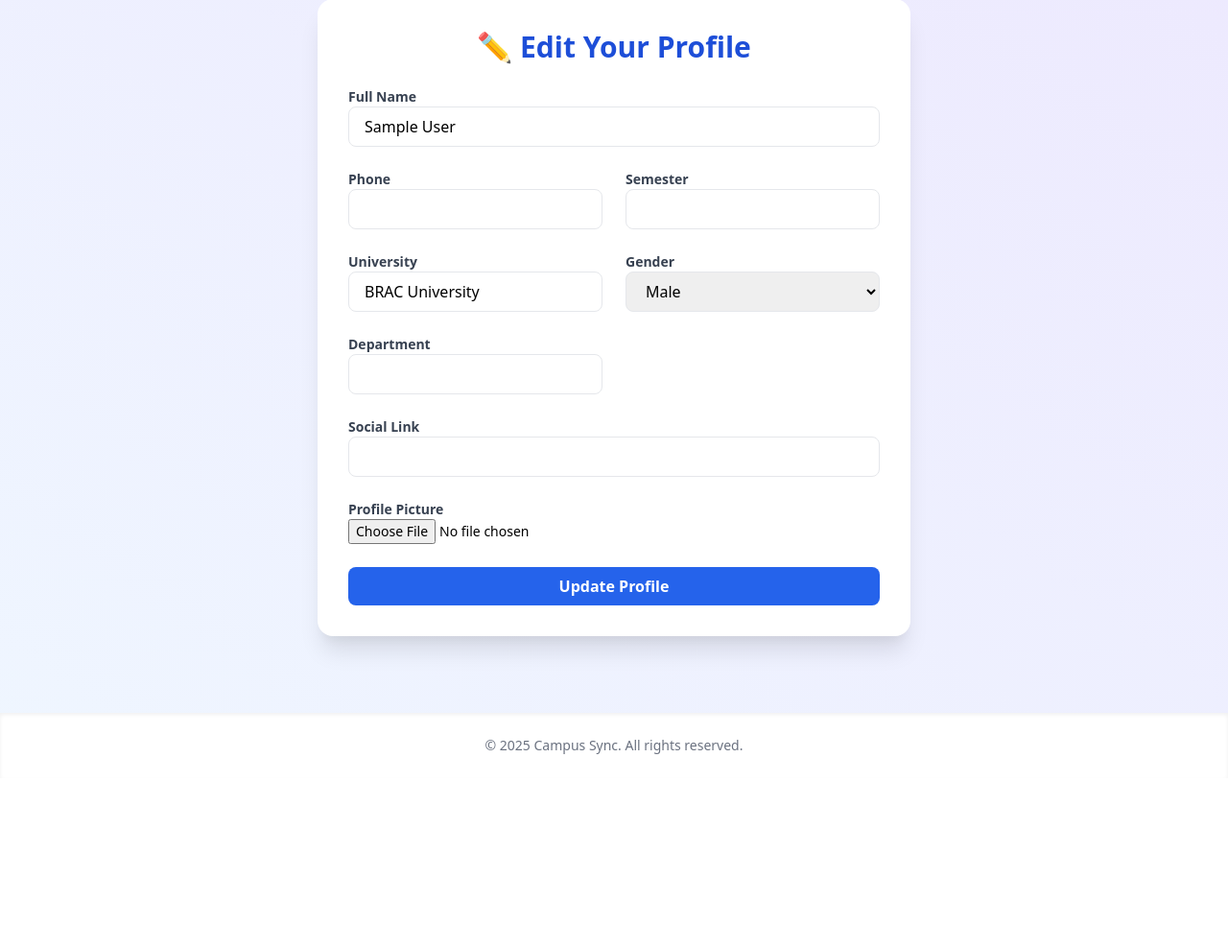
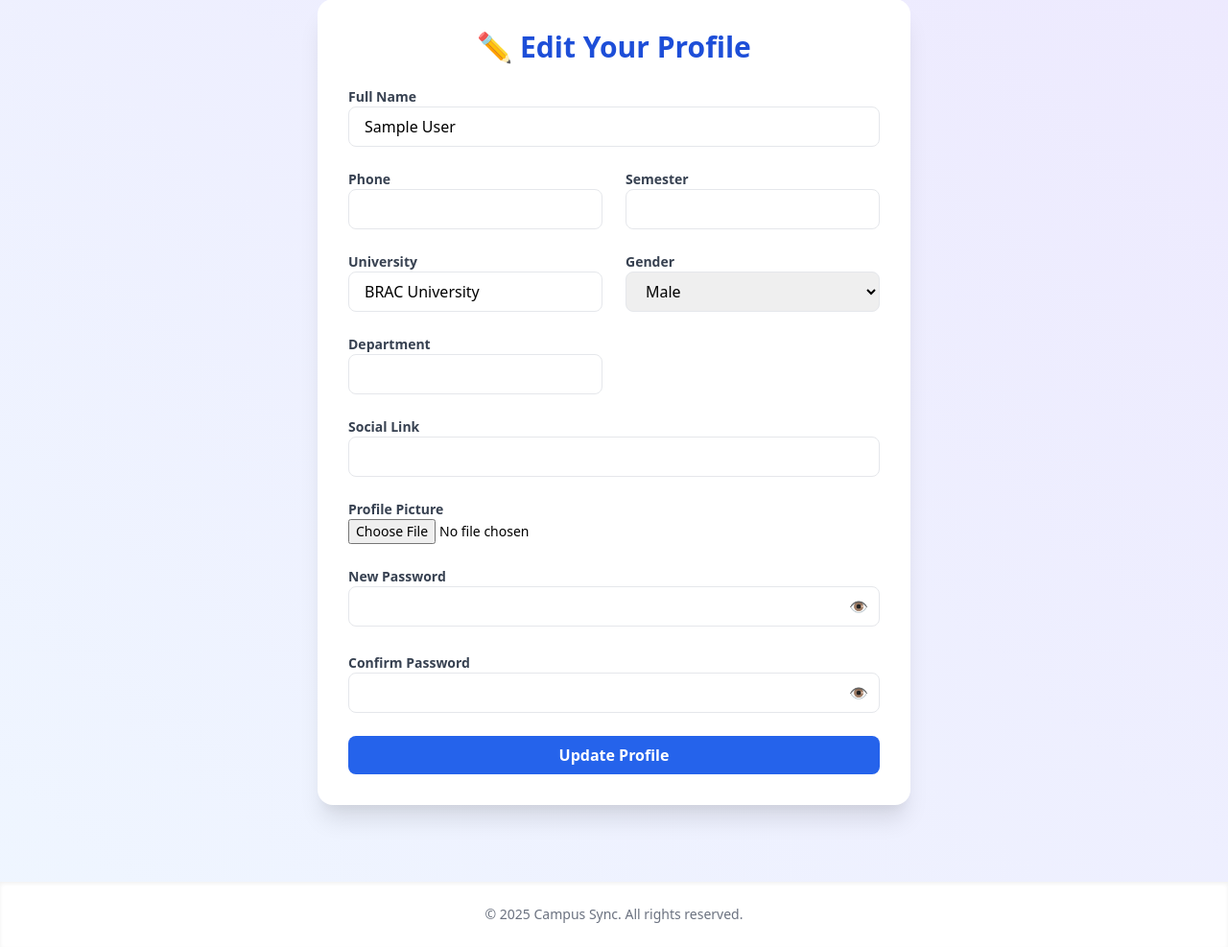
Before and after one commit to ImtiazHossain-Eshan/Campus_Sync, a PHP site: page /scrape-preprereg/user/edit_profile.php in a window 1280 px wide. Shown: the part 105-1092 px from the top of the page at 96% size. Before the commit the page ends 891 px from the top, so only its background shows below. Run offline with PHP 8.4, Linux system fonts and the light colour scheme; the visitor is signed in with stand-in values (Sample User, id 1); data that the repository does not hold is empty.

Commit message:
Added password update to profile edit page
Users can now update their password from the profile edit page. Added password and confirm password fields with strength indicator and show/hide functionality. Password validation ensures minimum length and matching confirmation. Success alerts now auto-dismiss after 3 seconds.

```diff
--- a/user/edit_profile.php
+++ b/user/edit_profile.php
@@ -5,6 +5,7 @@ include '../config/db.php';
 $error = "";
 $success = "";
 
+// Fetch user
 $stmt = $pdo->prepare("SELECT * FROM users WHERE id = ?");
 $stmt->execute([$_SESSION['user_id']]);
 $user = $stmt->fetch();
@@ -17,13 +18,14 @@ if ($_SERVER["REQUEST_METHOD"] === "POST") {
     $gender = htmlspecialchars(trim($_POST['gender']));
     $department = htmlspecialchars(trim($_POST['department']));
     $social = htmlspecialchars(trim($_POST['social']));
+    $password = $_POST['password'] ?? '';
+    $confirm_password = $_POST['confirm_password'] ?? '';
     $profile_pic = $user['profile_pic'];
 
     if (isset($_FILES['profile_pic']) && $_FILES['profile_pic']['error'] === UPLOAD_ERR_OK) {
         $uploadDir = '../assets/uploads/';
-        if (!file_exists($uploadDir)) {
-            mkdir($uploadDir, 0777, true);
-        }
+        if (!file_exists($uploadDir)) mkdir($uploadDir, 0777, true);
+
         $filename = uniqid() . '_' . basename($_FILES['profile_pic']['name']);
         $targetFile = $uploadDir . $filename;
 
@@ -32,21 +34,31 @@ if ($_SERVER["REQUEST_METHOD"] === "POST") {
         }
     }
 
-    $stmt = $pdo->prepare("UPDATE users SET name = ?, phone = ?, semester = ?, university = ?, gender = ?, department = ?, social = ?, profile_pic = ? WHERE id = ?");
-    try {
+    if (!empty($password)) {
+        if ($password !== $confirm_password) {
+            $error = "Passwords do not match.";
+        } elseif (strlen($password) < 6) {
+            $error = "Password must be at least 6 characters.";
+        } else {
+            $hashedPassword = password_hash($password, PASSWORD_DEFAULT);
+            $stmt = $pdo->prepare("UPDATE users SET name = ?, phone = ?, semester = ?, university = ?, gender = ?, department = ?, social = ?, profile_pic = ?, password = ? WHERE id = ?");
+            $stmt->execute([$name, $phone, $semester, $university, $gender, $department, $social, $profile_pic, $hashedPassword, $_SESSION['user_id']]);
+            $success = "Profile and password updated successfully.";
+        }
+    }
+
+    if (empty($password) && empty($error)) {
+        $stmt = $pdo->prepare("UPDATE users SET name = ?, phone = ?, semester = ?, university = ?, gender = ?, department = ?, social = ?, profile_pic = ? WHERE id = ?");
         $stmt->execute([$name, $phone, $semester, $university, $gender, $department, $social, $profile_pic, $_SESSION['user_id']]);
         $success = "Profile updated successfully.";
+    }
 
-    // Re-fetch updated user info
-    $stmt = $pdo->prepare("SELECT * FROM users WHERE id = ?");
-    $stmt->execute([$_SESSION['user_id']]);
-    $user = $stmt->fetch();
-
-    } catch (PDOException $e) {
-        $error = "Error updating profile.";
+    if ($success) {
+        $stmt = $pdo->prepare("SELECT * FROM users WHERE id = ?");
+        $stmt->execute([$_SESSION['user_id']]);
+        $user = $stmt->fetch();
     }
 }
-
 ?>
 
 <?php include '../includes/header.php'; ?>
@@ -57,7 +69,7 @@ if ($_SERVER["REQUEST_METHOD"] === "POST") {
     <h2 class="text-3xl font-extrabold text-blue-700 mb-6 text-center">✏️ Edit Your Profile</h2>
 
     <?php if (!empty($success)): ?>
-      <div class="bg-green-100 border border-green-300 text-green-700 px-4 py-3 rounded mb-6">
+      <div id="successAlert" class="bg-green-100 border border-green-300 text-green-700 px-4 py-3 rounded mb-6">
         <?= htmlspecialchars($success) ?>
       </div>
     <?php elseif (!empty($error)): ?>
@@ -114,6 +126,24 @@ if ($_SERVER["REQUEST_METHOD"] === "POST") {
         <?php endif; ?>
       </div>
 
+      <!-- Password -->
+      <div class="col-span-2">
+        <label class="block text-sm font-semibold text-gray-700">New Password</label>
+        <div class="relative">
+          <input type="password" name="password" id="password" class="w-full px-4 py-2 border rounded-lg pr-10" oninput="checkStrength(this.value)">
+          <button type="button" onclick="toggleVisibility('password')" class="absolute inset-y-0 right-0 pr-3 flex items-center text-gray-500">👁️</button>
+        </div>
+        <div id="strengthText" class="text-sm mt-1 text-gray-500"></div>
+      </div>
+
+      <div class="col-span-2">
+        <label class="block text-sm font-semibold text-gray-700">Confirm Password</label>
+        <div class="relative">
+          <input type="password" name="confirm_password" id="confirm_password" class="w-full px-4 py-2 border rounded-lg pr-10">
+          <button type="button" onclick="toggleVisibility('confirm_password')" class="absolute inset-y-0 right-0 pr-3 flex items-center text-gray-500">👁️</button>
+        </div>
+      </div>
+
       <div class="col-span-2">
         <button type="submit" class="w-full bg-blue-600 text-white py-2 px-4 rounded-lg hover:bg-blue-700 font-semibold">Update Profile</button>
       </div>
@@ -121,4 +151,30 @@ if ($_SERVER["REQUEST_METHOD"] === "POST") {
   </div>
 </main>
 
+<script>
+function toggleVisibility(fieldId) {
+  const input = document.getElementById(fieldId);
+  input.type = input.type === "password" ? "text" : "password";
+}
+
+function checkStrength(password) {
+  const strengthText = document.getElementById("strengthText");
+  let strength = "Weak", color = "red";
+
+  if (password.length >= 8 && /[A-Z]/.test(password) && /\d/.test(password)) {
+    strength = "Strong"; color = "green";
+  } else if (password.length >= 6) {
+    strength = "Moderate"; color = "orange";
+  }
+
+  strengthText.textContent = `Strength: ${strength}`;
+  strengthText.style.color = color;
+}
+
+setTimeout(() => {
+  const alert = document.getElementById("successAlert");
+  if (alert) alert.style.display = "none";
+}, 3000);
+</script>
+
 <?php include '../includes/footer.php'; ?>
```
Also changed, not shown: assets/uploads/68640c0361cf6_00000-1861032672.png (added).
